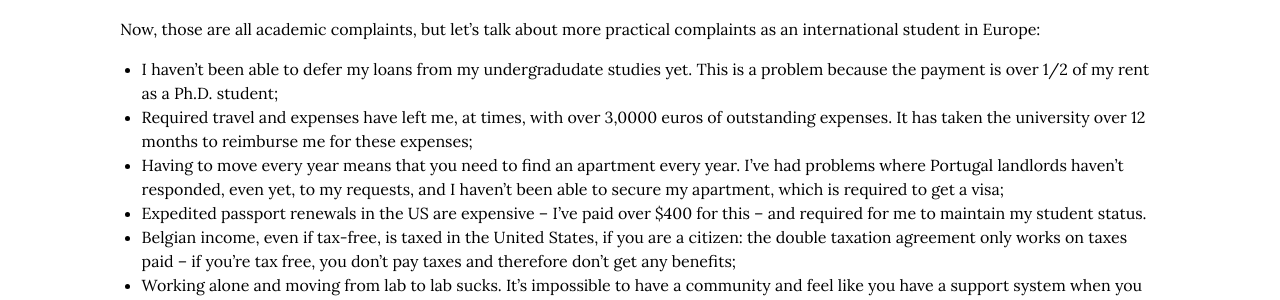
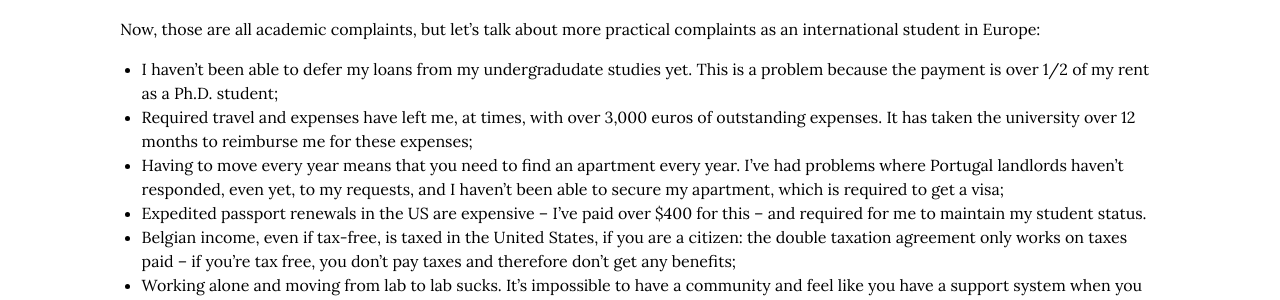
Before and after one commit to cmeiklejohn/cmeiklejohn.github.io, a Jekyll site: the page built from _posts/2017-04-29-one-year.markdown, in a window 1280 px wide and 900 px high, scrolled down 2078 px. Shown: the part 153-453 px from the top of the window. Built offline with Jekyll 4.4.1, drawn with Linux system fonts in a browser that asks for light colours; comment, search, counter and statistics services are not loaded.

Commit message:
Fix typos.

```diff
--- a/_posts/2017-04-29-one-year.markdown
+++ b/_posts/2017-04-29-one-year.markdown
@@ -152,7 +152,7 @@ practical complaints as an international student in Europe:
 * I haven't been able to defer my loans from my undergradudate studies
   yet.  This is a problem because the payment is over 1/2 of my rent as
   a Ph.D. student;
-* Required travel and expenses have left me, at times, with over 3,0000
+* Required travel and expenses have left me, at times, with over 3,000
   euros of outstanding expenses.  It has taken the university over 12
   months to reimburse me for these expenses;
 * Having to move every year means that you need to find an apartment
```
